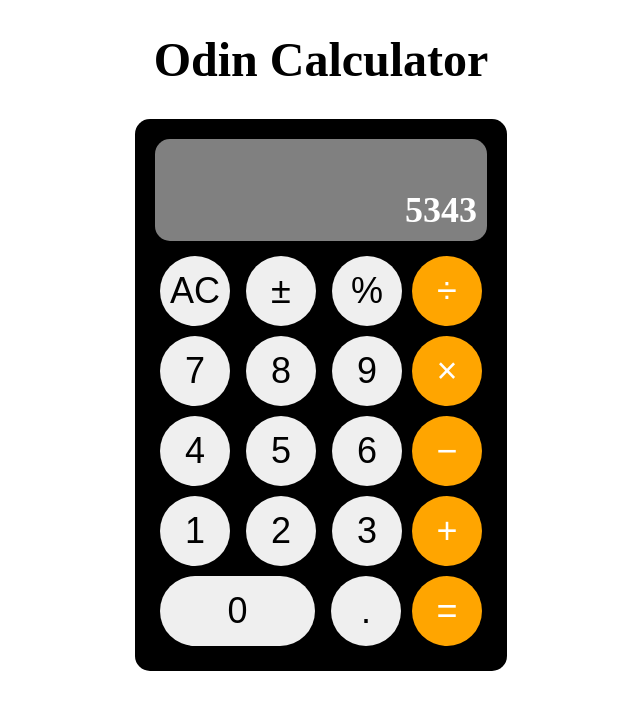
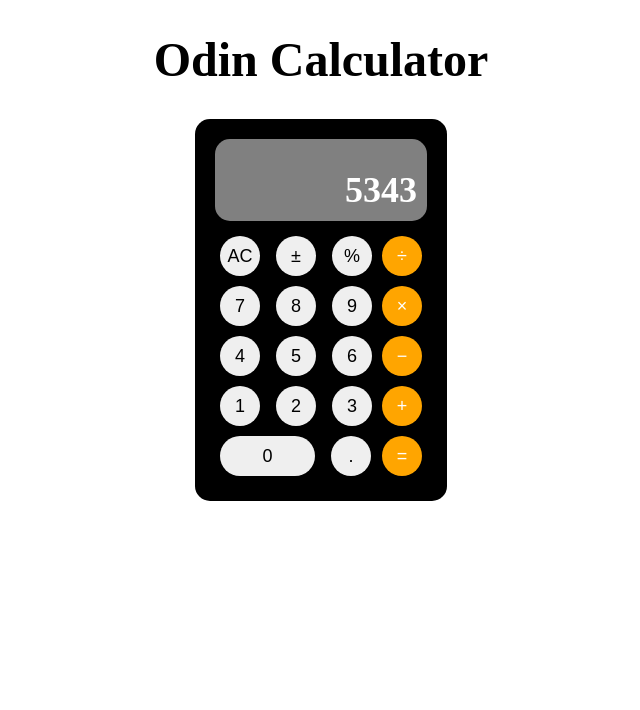
Before and after one commit to kimfom01/Calculator, a plain HTML site: page index.html in a window 1280 px wide. Shown: the whole page, without its empty margins (319-959 px from the left). Drawn offline with Linux system fonts and the light colour scheme.

Commit message:
Use media query to resize for smaller screens

```diff
--- a/style.css
+++ b/style.css
@@ -1,6 +1,13 @@
 html {
     font-size: 24px;
 }
+
+@media (min-width: 768px) {
+    html {
+        font-size: 24px;
+    }
+}
+
 
 body {
     width: 80%;
@@ -67,3 +74,47 @@ button {
     background-color: orange;
     color: white;
 }
+
+@media (min-width: 425px) {
+    button {
+        height: 60px;
+        width: 60px;
+        font-size: 24px;
+    }
+
+    #zero {
+        width: 135px;
+    }
+}
+
+@media (min-width: 375px) {
+    #display {
+        padding: 40px 10px 10px 0;
+    }
+
+    button {
+        height: 50px;
+        width: 50px;
+        font-size: 20px;
+    }
+
+    #zero {
+        width: 115px;
+    }
+}
+
+@media (min-width: 320px) {
+    #display {
+        padding: 30px 10px 10px 0;
+    }
+
+    button {
+        height: 40px;
+        width: 40px;
+        font-size: 18px;
+    }
+
+    #zero {
+        width: 95px;
+    }
+}
```
